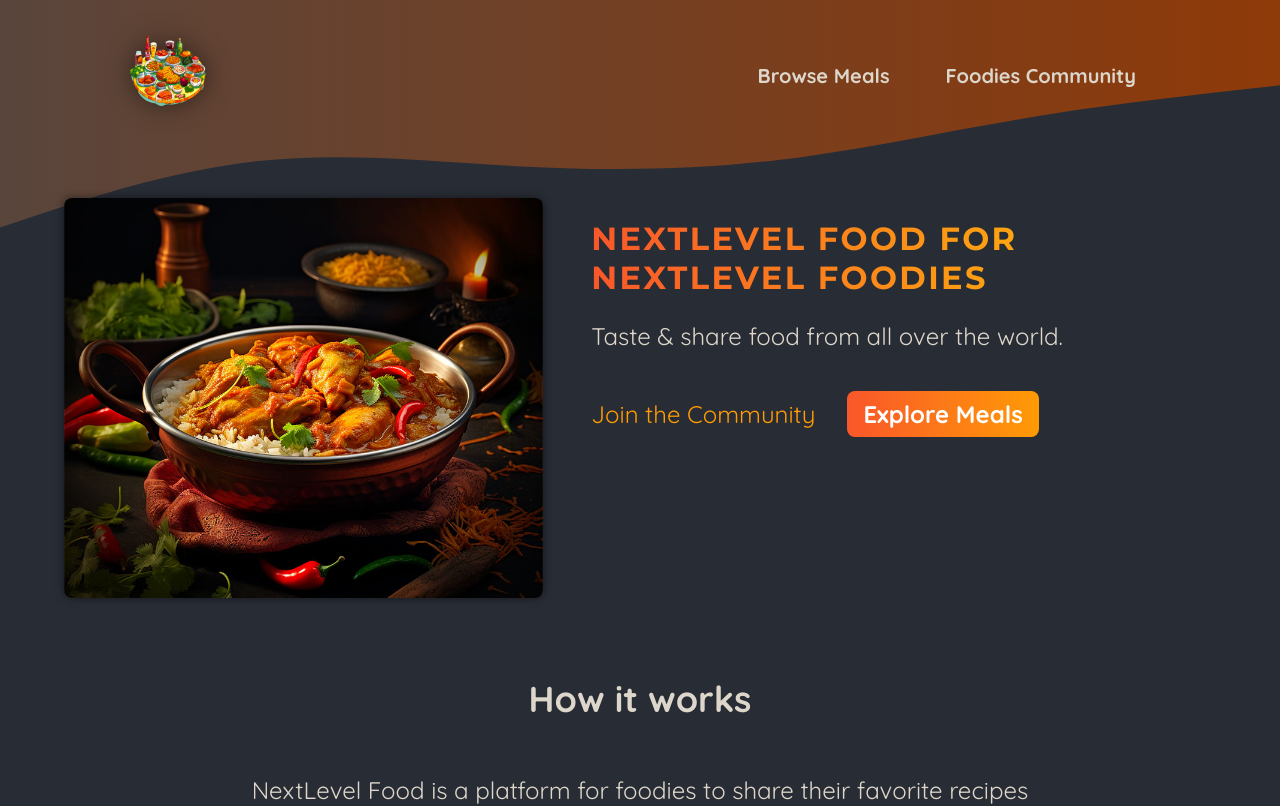
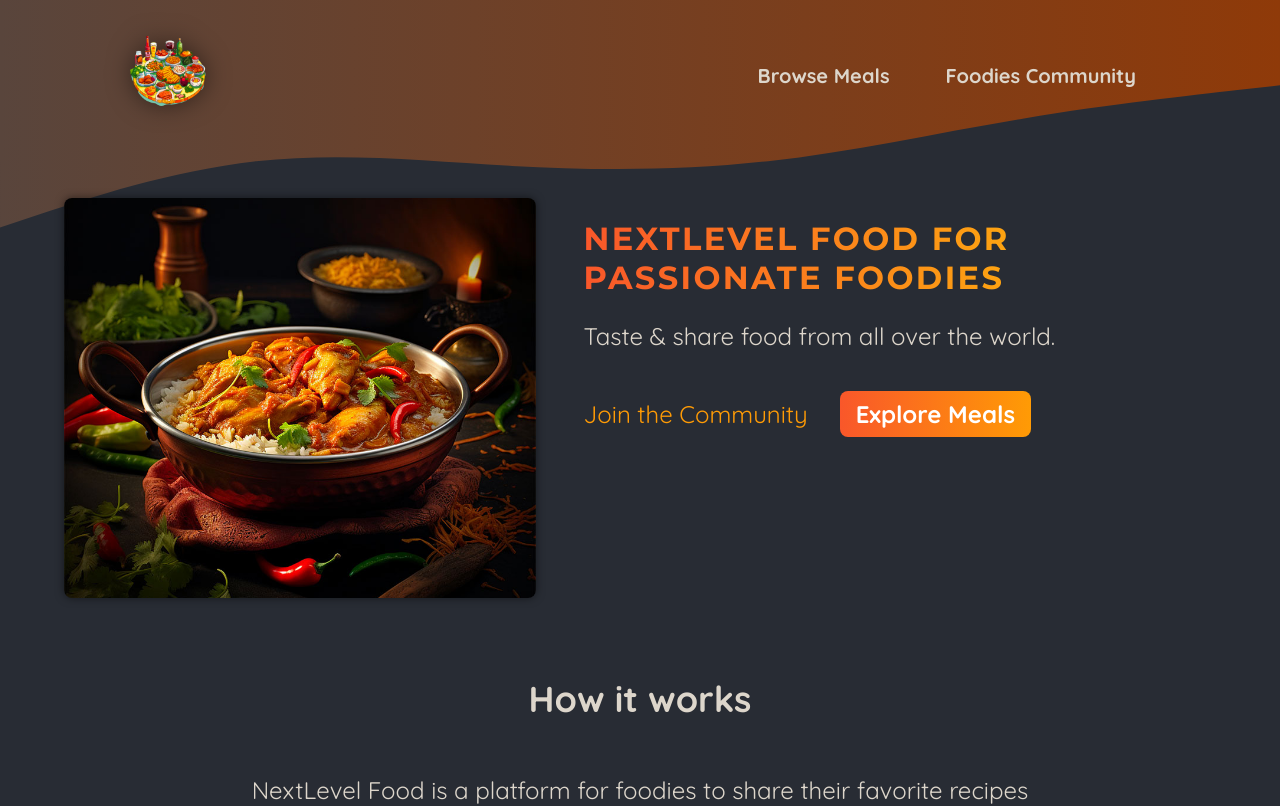
Before and after one commit to Alhaimouni/foodies, a Next.js app: page / in a window 1280 px wide. Shown: the top 806 px of the page. Built offline with nearby package versions, Linux system fonts and the light colour scheme.

Commit message:
add:copilot changes

```diff
--- a/app/page.js
+++ b/app/page.js
@@ -12,7 +12,7 @@ export default function Home() {
         </div>
         <div>
           <div className={classes.hero}>
-            <h1>NextLevel Food for NextLevel Foodies</h1>
+            <h1>NextLevel Food for Passionate Foodies</h1>
             <p>Taste & share food from all over the world.</p>
           </div>
           <div className={classes.cta}>
```
